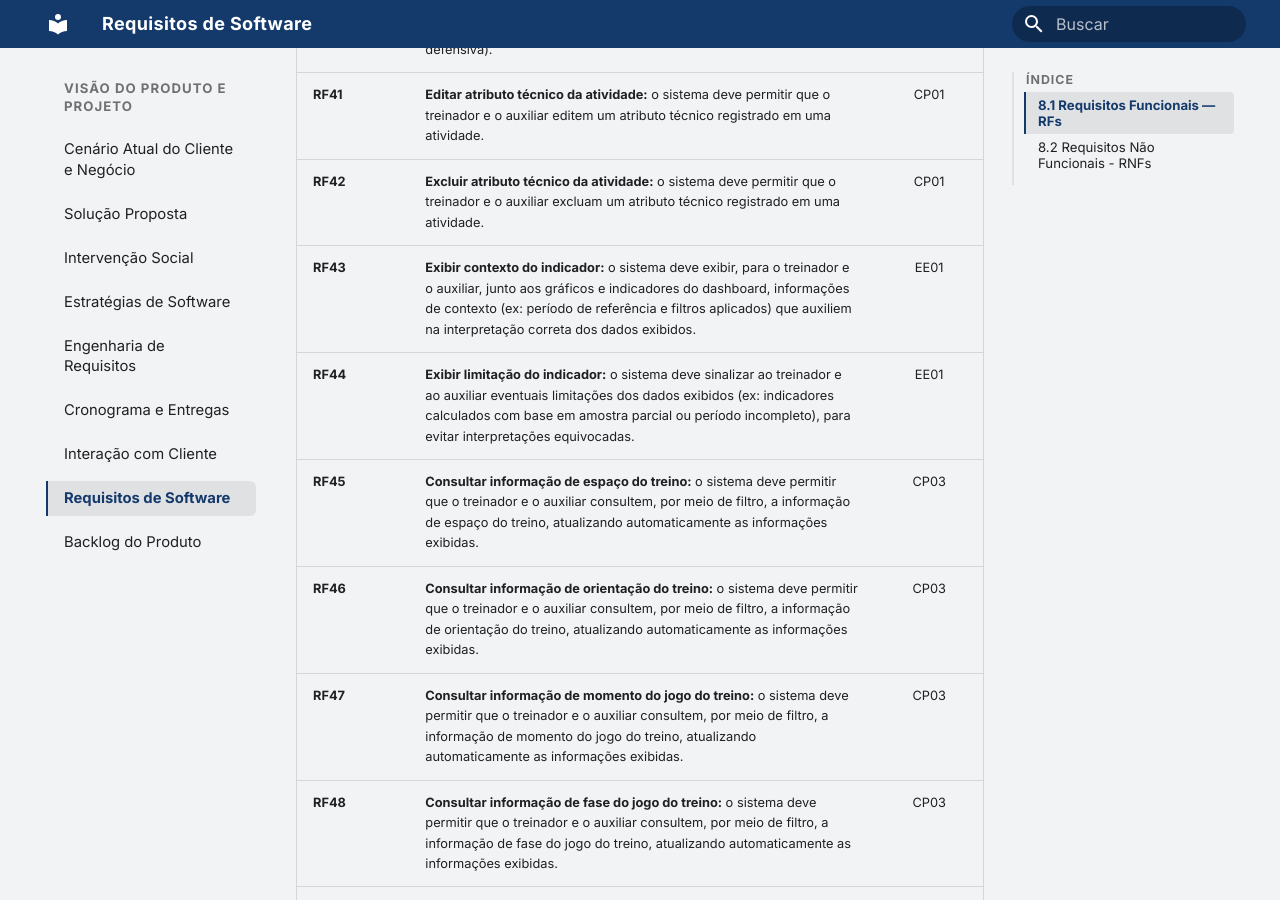
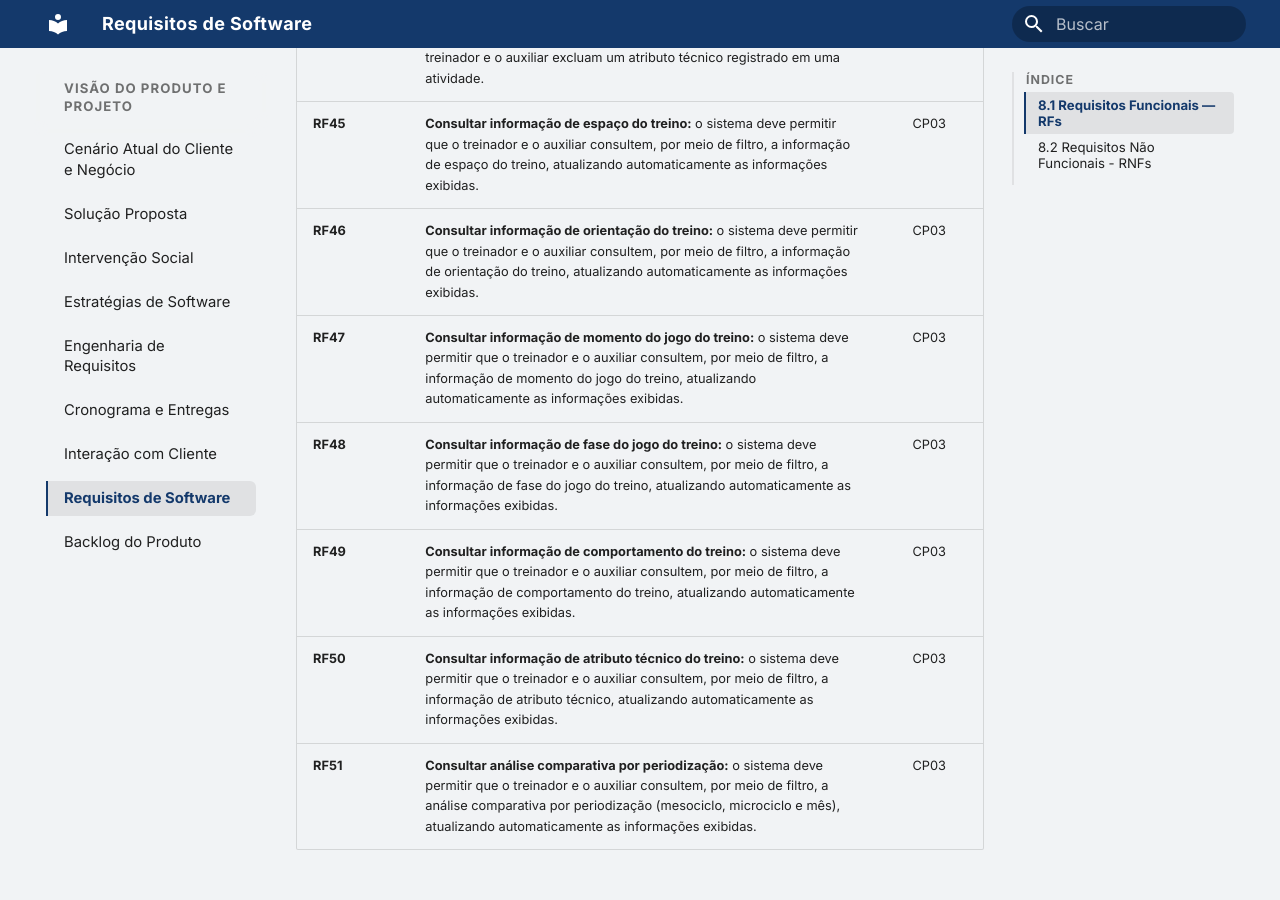
Before and after one commit to mdsreq-fga-unb/REQ-2026.2-T01-FutBoard, an MkDocs documentation site: the page built from docs/visao-produto/Requisitos-de-Software.md, in a window 1280 px wide and 900 px high, scrolled down 3962 px. Built offline with MkDocs 1.6.1 and Material for MkDocs 9.7.7, drawn with Linux system fonts in a browser that asks for light colours; some of the changed text lies outside the part shown.

Commit message:
docs: remove requisitos derivados de EE01

```diff
--- a/docs/visao-produto/Requisitos-de-Software.md
+++ b/docs/visao-produto/Requisitos-de-Software.md
@@ -9,8 +9,6 @@ Os requisitos funcionais abaixo descrevem as capacidades que o sistema deve ofer
   - **CP03** — Dashboard Analítico
   - **CP04** — Geração Automática de Relatórios
   - **CP05** — Controle de Perfis de Acesso
-
-Além dos requisitos rastreados diretamente a uma CP, alguns requisitos identificados durante a elicitação não decorrem de nenhuma característica de produto planejada previamente — eles surgiram de **efeitos emergentes** identificados na primeira entrega. Esses requisitos são identificados pelo código **EE01** na coluna de rastreabilidade, em vez de um código de CP.
 
 | Identificador | Descrição                                                                                                                                                                                                                                                                 | CP/EE de origem |
 | :--- |:--------------------------------------------------------------------------------------------------------------------------------------------------------------------------------------------------------------------------------------------------------------------------|:---------------:|
@@ -56,8 +54,6 @@ Além dos requisitos rastreados diretamente a uma CP, alguns requisitos identifi
 | **RF40** | **Registrar atributo técnico da atividade:** o sistema deve permitir que o treinador e o auxiliar registrem, de forma opcional, o atributo técnico trabalhado em uma atividade (ex: domínio orientado, cabeceira defensiva).                                              |      CP01       |
 | **RF41** | **Editar atributo técnico da atividade:** o sistema deve permitir que o treinador e o auxiliar editem um atributo técnico registrado em uma atividade.                                                                                                                    |      CP01       |
 | **RF42** | **Excluir atributo técnico da atividade:** o sistema deve permitir que o treinador e o auxiliar excluam um atributo técnico registrado em uma atividade.                                                                                                                  |      CP01       |
-| **RF43** | **Exibir contexto do indicador:** o sistema deve exibir, para o treinador e o auxiliar, junto aos gráficos e indicadores do dashboard, informações de contexto (ex: período de referência e filtros aplicados) que auxiliem na interpretação correta dos dados exibidos.  |      EE01       |
-| **RF44** | **Exibir limitação do indicador:** o sistema deve sinalizar ao treinador e ao auxiliar eventuais limitações dos dados exibidos (ex: indicadores calculados com base em amostra parcial ou período incompleto), para evitar interpretações equivocadas.                    |      EE01       |
 | **RF45** | **Consultar informação de espaço do treino:** o sistema deve permitir que o treinador e o auxiliar consultem, por meio de filtro, a informação de espaço do treino, atualizando automaticamente as informações exibidas.                                                  | CP03 |
 | **RF46** | **Consultar informação de orientação do treino:** o sistema deve permitir que o treinador e o auxiliar consultem, por meio de filtro, a informação de orientação do treino, atualizando automaticamente as informações exibidas.                                          | CP03 |
 | **RF47** | **Consultar informação de momento do jogo do treino:** o sistema deve permitir que o treinador e o auxiliar consultem, por meio de filtro, a informação de momento do jogo do treino, atualizando automaticamente as informações exibidas.                                | CP03 |
```
